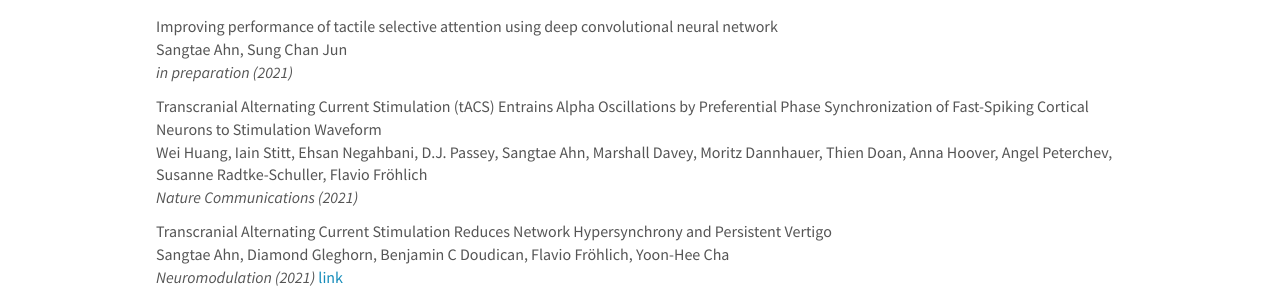
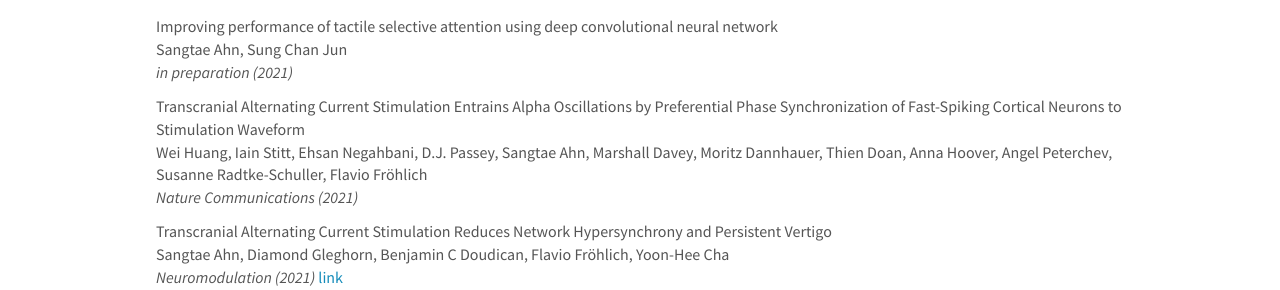
Before and after one commit to KNU-BrainAI/knu-brainai.github.io, a Jekyll site: the page built from _pages/publications.md, in a window 1280 px wide and 900 px high. Shown: the part 226-516 px from the top of the window. Built offline with Jekyll 4.4.1, drawn with Linux system fonts in a browser that asks for light colours; nearby versions of some CDN libraries.

Commit message:
Update publist.yml

```diff
--- a/_data/publist.yml
+++ b/_data/publist.yml
@@ -10,7 +10,7 @@
   news1:
   news2:
 
-- title: "Transcranial Alternating Current Stimulation (tACS) Entrains Alpha Oscillations by Preferential Phase Synchronization of Fast-Spiking Cortical Neurons to Stimulation Waveform"
+- title: "Transcranial Alternating Current Stimulation Entrains Alpha Oscillations by Preferential Phase Synchronization of Fast-Spiking Cortical Neurons to Stimulation Waveform"
   image:
   description:
   authors: Wei Huang, Iain Stitt, Ehsan Negahbani, D.J. Passey, Sangtae Ahn, Marshall Davey, Moritz Dannhauer, Thien Doan, Anna Hoover, Angel Peterchev, Susanne Radtke-Schuller, Flavio Fröhlich
```
